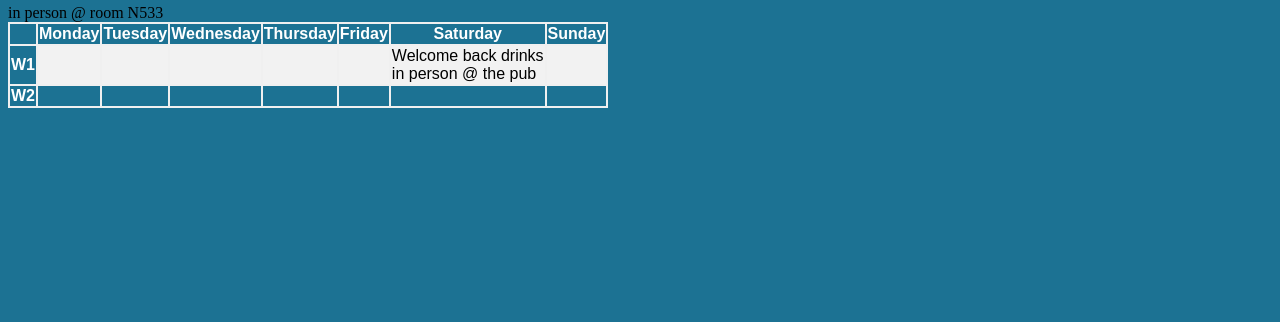
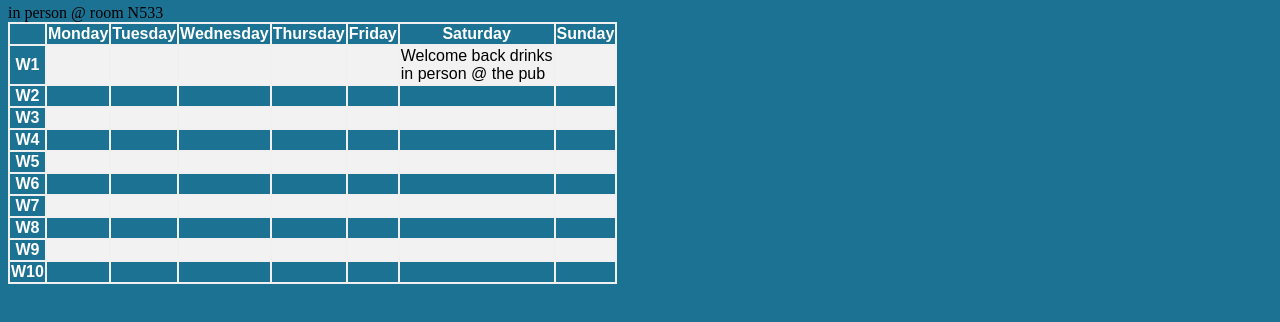
Before and after one commit to FinnyBoi789/MathRockSociety, a plain HTML site: page event-calendar.html in a window 1280 px wide. Shown: the part 126-448 px from the top of the page. Drawn offline with Linux system fonts and the light colour scheme.

Commit message:
Update event-calendar.html

```diff
--- a/event-calendar.html
+++ b/event-calendar.html
@@ -34,6 +34,30 @@
                     <tr>
                         <th>W2</th><td></td><td></td><td></td>Jam session <br/> in person @ room N533<td></td><td></td><td></td><td></td>
                     </tr>
+                    <tr>
+                        <th>W3</th><td></td><td></td><td></td><td></td><td></td><td></td><td></td>
+                    </tr>
+                    <tr>
+                        <th>W4</th><td></td><td></td><td></td><td></td><td></td><td></td><td></td>
+                    </tr>
+                    <tr>
+                        <th>W5</th><td></td><td></td><td></td><td></td><td></td><td></td><td></td>
+                    </tr>
+                    <tr>
+                        <th>W6</th><td></td><td></td><td></td><td></td><td></td><td></td><td></td>
+                    </tr>
+                    <tr>
+                        <th>W7</th><td></td><td></td><td></td><td></td><td></td><td></td><td></td>
+                    </tr>
+                    <tr>
+                        <th>W8</th><td></td><td></td><td></td><td></td><td></td><td></td><td></td>
+                    </tr>
+                    <tr>
+                        <th>W9</th><td></td><td></td><td></td><td></td><td></td><td></td><td></td>
+                    </tr>
+                    <tr>
+                        <th>W10</th><td></td><td></td><td></td><td></td><td></td><td></td><td></td>
+                    </tr>
                 </table>
             </div>
         </main>
```
